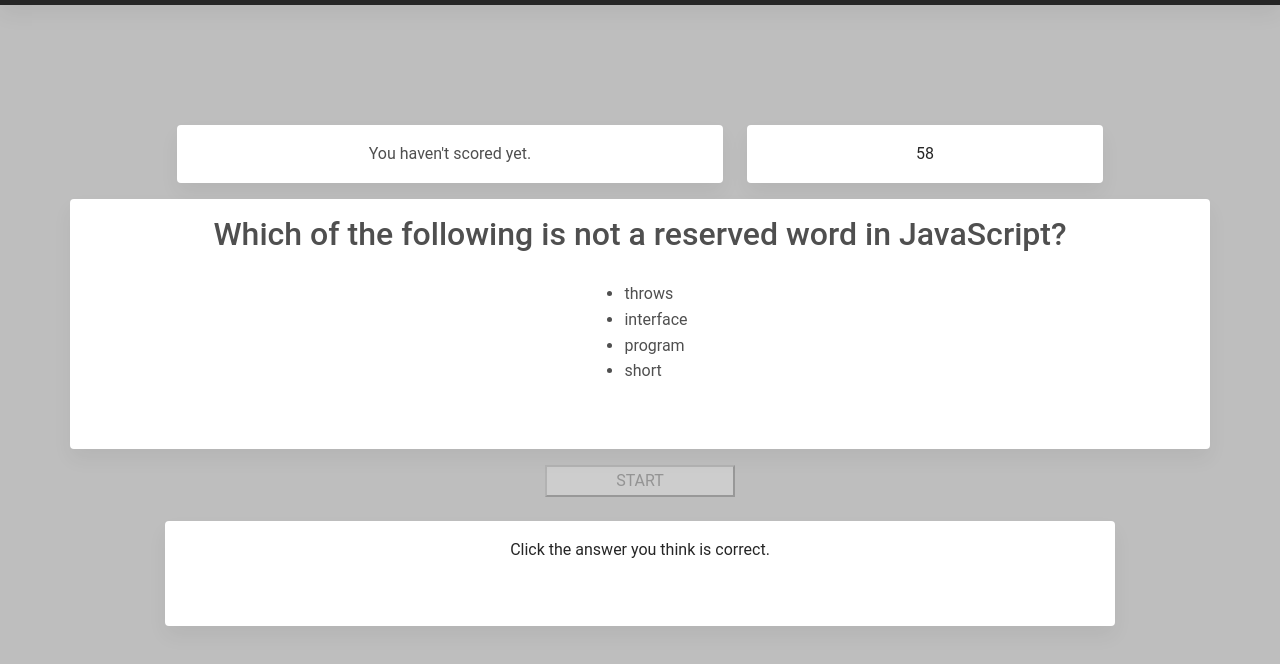
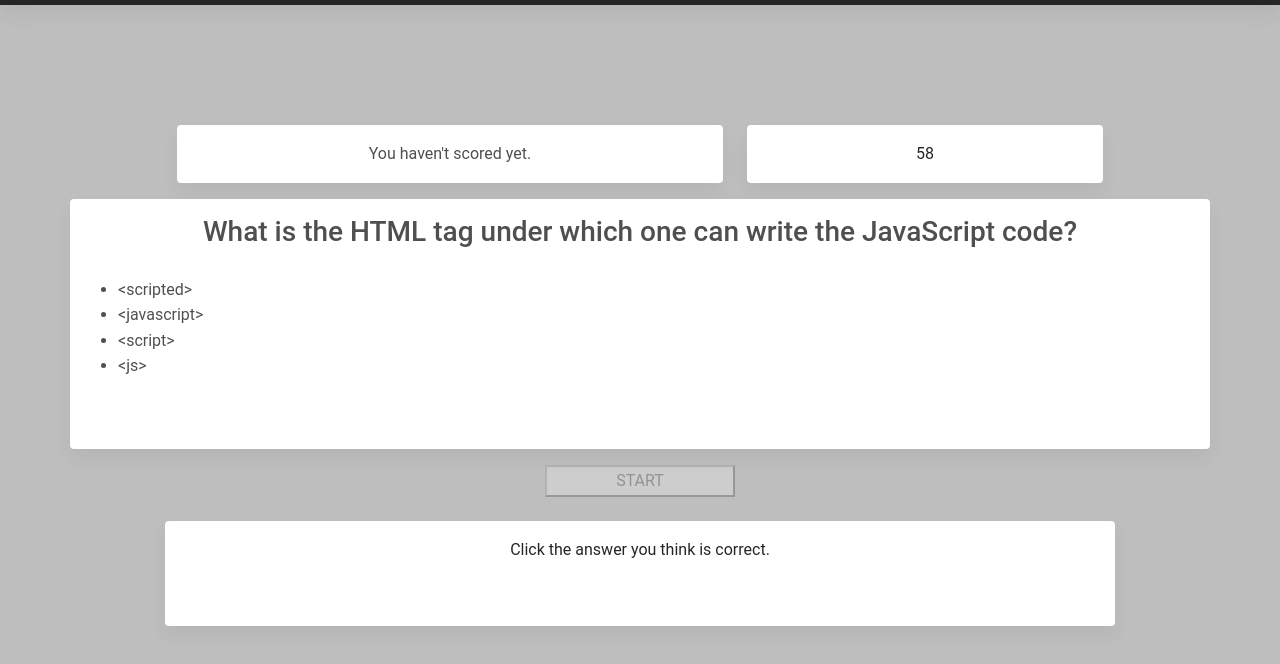
Before and after one commit to SprengerV/code_quiz, a website: page index.html in a window 1280 px wide. Both pictures are taken after a click on the button "START". Shown: the part 76-740 px from the top of the page. Drawn offline with Linux system fonts and the light colour scheme.

Commit message:
game starts, moves through questions, subtracts time for incorrect answers

```diff
--- a/css/custom.css
+++ b/css/custom.css
@@ -25,7 +25,7 @@ body{
     margin-top: -8%;
     }
 #quizbox {
-    min-height: 250px;
+    height: 250px;
 }
 #support {
     margin-top: 15vh;
--- a/index.html
+++ b/index.html
@@ -77,7 +77,7 @@
         <div class='row'>
           <div id='quizbox' class='card card-body col-10 mb-3'>
             <div id='question' class='h2 text-center'>This is where the questions will appear.</div>
-            <div class='d-flex justify-content-lg-center'>
+            <div class='flex-column justify-content-lg-center'>
               <ul id='answers' class=''>
                 <li>1 answers</li>
                 <li>2 answers</li>
--- a/js/myjava.js
+++ b/js/myjava.js
@@ -13,11 +13,13 @@ var q4 = ['Which of the following is not a reserved word in JavaScript?','progra
 var qs = [q0, q1, q2, q3, q4];
 var scores = JSON.parse(localStorage.getItem('high scores'));
 var time
+var round
 
 // initialization (on page load)
 function init(){
     msg.innerHTML = 'You have 1 minute to complete the quiz. You lose 1 point for every second you take to answer and 10 points for every question you get wrong.<br>Click START to begin.';
     question.innerHTML = 'CODING QUIZ';
+    question.style.fontSize = '75px';
     answers.style.visibility = 'hidden';
     timer.style.visibility = 'hidden';
     score.innerHTML = getScores();
@@ -38,50 +40,90 @@ function getScores(){
 function startGame(){
     time = 60;
     timer.innerHTML = time;
+    question.style.fontSize = '28px';
     start.disabled = true;
     msg.innerHTML = 'Click the answer you think is correct.'
-    displayqs();
-    countdown(time);
-    document.getElementById('timer').style.visibility = 'visible';
+    // time ticks off
+    var tick = function(){
+        if(time > 0){
+            time--;
+            return time
+        };
+    };
+    setInterval(tick, 1000);
+    // check for wrong answers
+    setInterval(function(){
+        if(timer.getAttribute('data-pass') == 'wrong'){
+            time -=10;
+            timer.setAttribute('data-pass','notwrong');
+            // return time
+        };
+        if(time <= 0){youLose(tick)};
+    }, 100);
+    // push time to display
+    setInterval(function(){timer.innerHTML = time}, 500);
+    timer.style.visibility = 'visible';
+    answers.style.visibility = 'visible';
+    // TODO for each round play(current){}
+    // start next round
+    round = 0
+    var correct = display(round);
+    answers.addEventListener('click', function(event){
 
-}
-// show the questions/answers
-function displayqs(){
-    for (const q of qs){
-        question.innerHTML = q[0];
-        const correct = q[1];
-        // picks a random number, and switches the correct answer with that node on the list
-        rand = Math.round(Math.random()*3 + 1);
-        console.log(`correct answer should be: ${rand}`);
-        const oddManOut = q[rand];
-        q.splice(rand, 1, q[1]);
-        q[1] = oddManOut;
-        console.log(q);
-        // sets each possible answer in a spot on the page
-        for (i=0;i<4;i++){
-            answers.children[i].innerHTML = q[i+1];
-            answers.style.visibility = 'visible';
-        }
+        if(round<qs.length+1){
+            if (event.target !== correct){
+                timer.setAttribute('data-pass','wrong');
+                round++
+                display(round);
+            };
+            if(event.target == correct){
+                round++
+                display(round);
+            };
+        } else{
+            clearInterval(tick);
+            youScored(tick);
+        };
+    });
+};
 
-    }
-}
-// timer
-function countdown(time){
-    var tick = setInterval(function(){
-        time--;
-        timer.innerHTML = time;
-        if (time <= 0) {
-            youLose();
-            clearInterval(tick);
-        }
-    }, 1000);
-}
+
+// display a round on screen
+function display(round){
+    console.log(`round: ${round}`);
+    // current set/question
+    var current = qs[round];
+    var rand = Math.round(Math.random()*3 + 1);
+    console.log(`correct answer should be: ${rand}`);
+    // swap correct answer (node 1) into random spot
+    const oddManOut = current[rand];
+    current.splice(rand, 1, current[1]);
+    current[1] = oddManOut;
+    console.log(current);
+    // push question and answers to page
+    question.innerHTML = current[0];
+    for (i=1;i<current.length;i++){
+        let ans = current[i];
+        answers.children[i-1].textContent = ans;
+    };
+    console.log(current[rand]);
+    return current[rand];
+
+    // jumble answers so the correct one isn't in the same place everytime
+    // picks a random number, and switches the correct answer with that node on the list
+
+};
 // if clock reaches 0
 function youLose(){
     answers.style.visibility = 'hidden';
     question.innerHTML = 'GAME OVER';
+    question.style.fontSize = '75px';
     msg.innerHTML = 'You can\'t make the leaderboard with no points. <br>Click START to try again.';
     start.disabled = false;
-}
+    start.innerHTML = 'RETRY'
+};
+function endGame(){
+    init();
+};
 
 window.onload = init();
```
